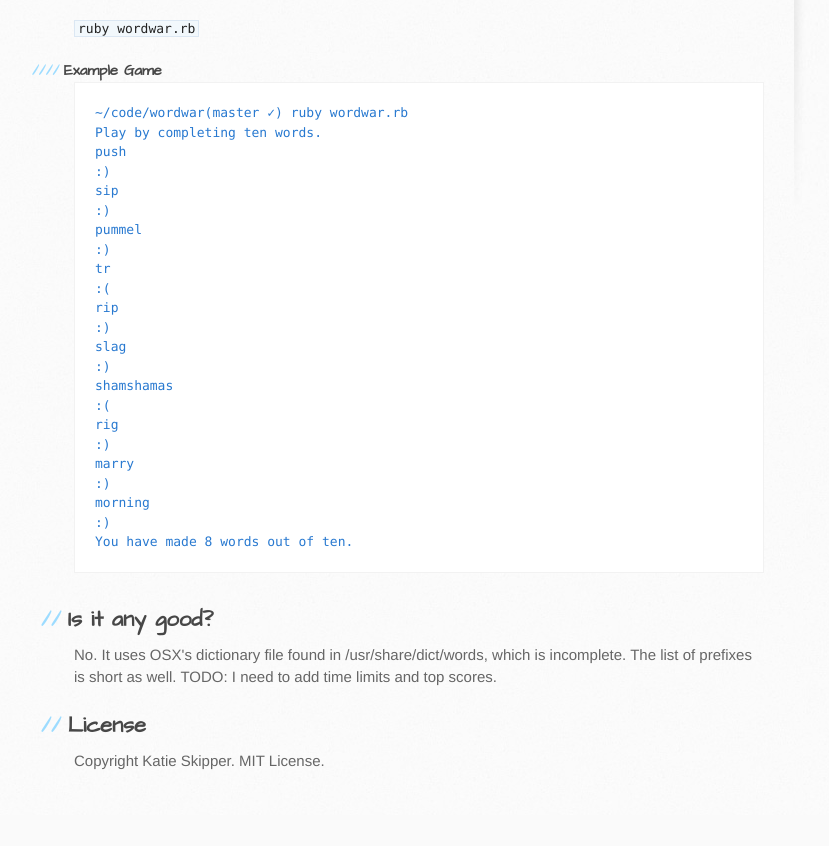
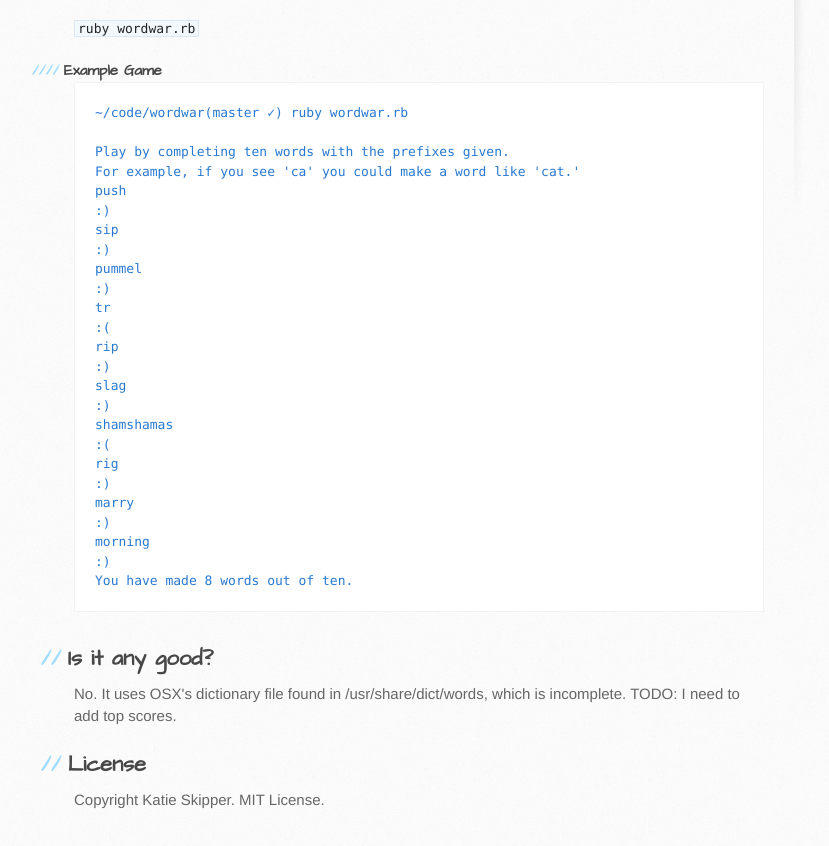
Before and after one commit to katieskipper/wordwar, a plain HTML site: page index.html in a window 1280 px wide. Shown: the part 600-1446 px from the top of the page, without its empty margins (96-925 px from the left). Before the commit the page ends 1415 px from the top, so only its background shows below. Drawn offline with Linux system fonts and the light colour scheme.

```diff
--- a/index.html
+++ b/index.html
@@ -47,7 +47,9 @@
 <h4>Example Game</h4>
 
 <pre><code>~/code/wordwar(master ✓) ruby wordwar.rb
-Play by completing ten words.
+
+Play by completing ten words with the prefixes given.
+For example, if you see 'ca' you could make a word like 'cat.'
 push
 :)
 sip
@@ -73,7 +75,7 @@
 
 <h2>Is it any good?</h2>
 
-<p>No. It uses OSX's dictionary file found in /usr/share/dict/words, which is incomplete. The list of prefixes is short as well. TODO: I need to add time limits and top scores.</p>
+<p>No. It uses OSX's dictionary file found in /usr/share/dict/words, which is incomplete. TODO: I need to add top scores.</p>
 
 <h2>License</h2>
 
```
Also changed, not shown: params.json (+1 -1 lines).
